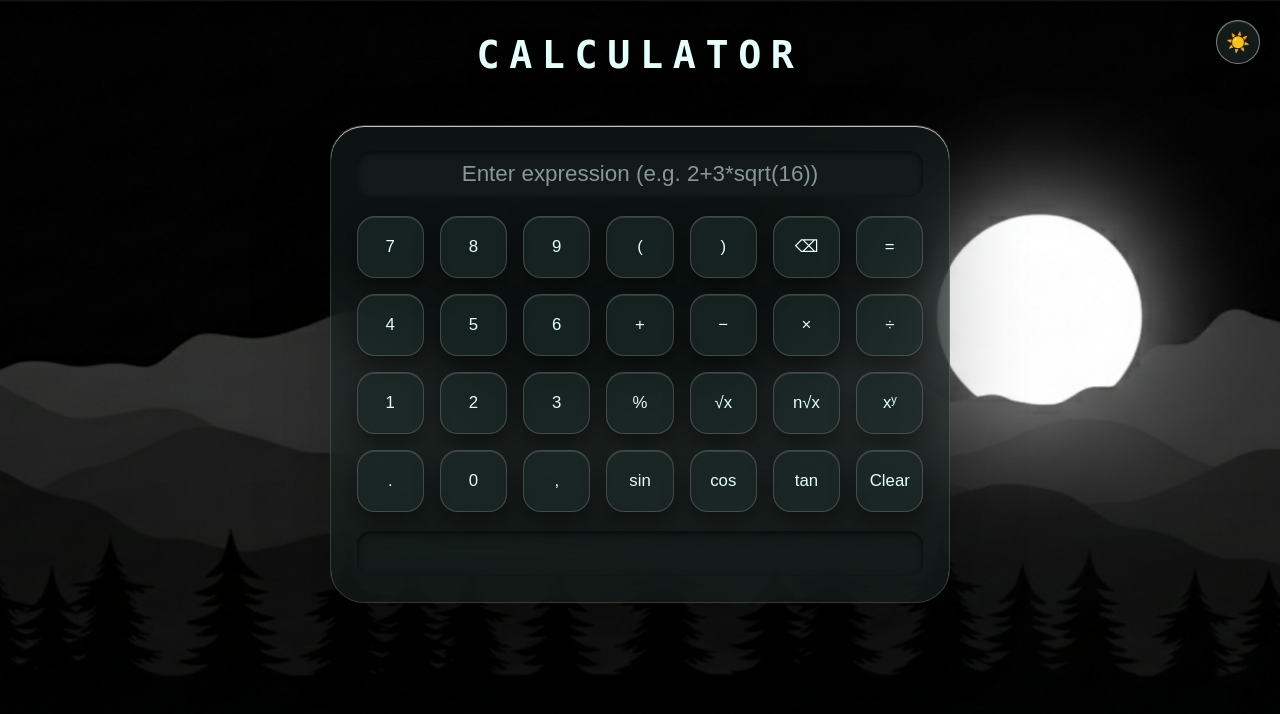
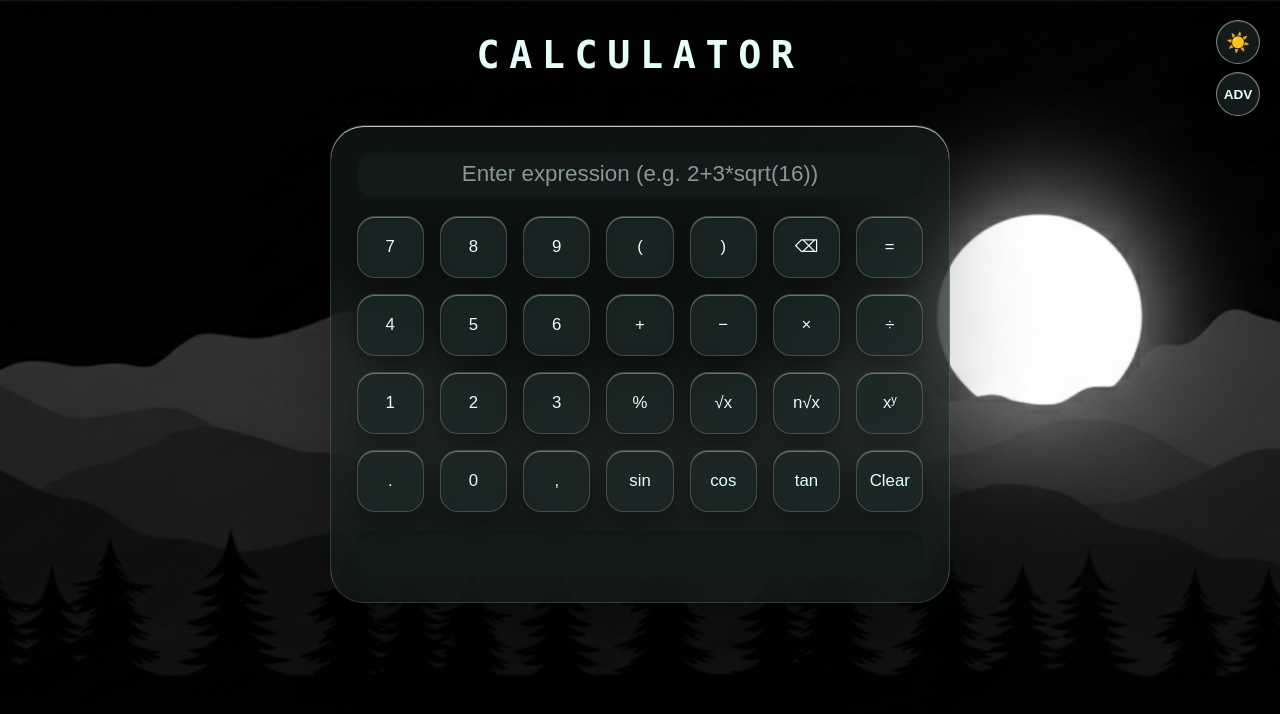
Before and after one commit to rajeswar-tammisetti/calculator, a plain HTML site: page index.html in a window 1280 px wide. Both pictures are taken after a click on the button "Toggle dark mode". Drawn offline with Linux system fonts and the light colour scheme.

Commit message:
fix-dark

```diff
--- a/index.html
+++ b/index.html
@@ -13,6 +13,7 @@
 
     <div id="cal-body">
 
+      <!-- Input -->
       <div id="inputs">
         <input
           type="text"
@@ -21,11 +22,15 @@
         />
       </div>
 
+      <!-- Buttons -->
       <div id="buttons">
+
+        <!-- ROW 1 -->
         <button onclick="insert('7')">7</button>
         <button onclick="insert('8')">8</button>
         <button onclick="insert('9')">9</button>
 
+        <!-- ROW 2 -->
         <button onclick="insert('(')">(</button>
         <button onclick="insert(')')">)</button>
         <button onclick="backspace()" class="backspace">⌫</button>
@@ -36,6 +41,7 @@
         <button onclick="insert('+')">+</button>
         <button onclick="insert('-')">−</button>
 
+        <!-- ROW 3 -->
 
         <button onclick="insert('*')">×</button>
         <button onclick="insert('/')">÷</button>
@@ -54,8 +60,11 @@
         <button onclick="insert('tan(')">tan</button>
         <button onclick="clearCalc()" class="clear">Clear</button>
 
+        <!-- ROW 4 -->
 
       </div>
+
+      <!-- Result -->
       <div id="result-body">
         <input type="text" id="result" disabled />
       </div>
@@ -63,6 +72,8 @@
     </div>
   </div>
 <button id="theme-toggle" aria-label="Toggle dark mode">🌙</button>
+<button id="adv-link" aria-label="Advanced Calculator">ADV</button>
+
 
   <script src="script.js"></script>
 </body>
--- a/script.js
+++ b/script.js
@@ -34,10 +34,12 @@ function backspace() {
 }
 
 
-
-
-
-
+document.getElementById("adv-link").addEventListener("click", () => {
+  window.open(
+    "https://rajeswar-tammisetti.github.io/advance_calculator/",
+    "_blank"
+  );
+});
 
 const toggle = document.getElementById("theme-toggle");
 
--- a/style.css
+++ b/style.css
@@ -1,3 +1,4 @@
+
 * {
   box-sizing: border-box;
 }
@@ -8,6 +9,7 @@ html, body {
   min-height: 100%;
   font-family: Consolas, "Courier New", monospace;
 }
+
 
 body {
   display: grid;
@@ -20,8 +22,9 @@ body {
 
 body.dark {
   background: url(cal_body_dark.png) center / cover no-repeat fixed;
-  color: #e6fffa;
 }
+
+
 
 #cal {
   width: 620px;
@@ -31,6 +34,7 @@ body.dark {
   gap: 1rem;
 }
 
+
 #title-card {
   color: white;
   letter-spacing: 0.25em;
@@ -38,12 +42,8 @@ body.dark {
   text-shadow: 0 4px 10px rgba(0,0,0,0.35);
 }
 
-body.dark #title-card {
-  color: #e6fffa;
-  text-shadow: 0 4px 14px rgba(0,0,0,0.8);
-}
-
 #cal-body {
+  position: relative;
   width: 100%;
   padding: 1.6rem;
   display: flex;
@@ -60,12 +60,12 @@ body.dark #title-card {
   box-shadow:
     0 40px 80px rgba(0,0,0,0.22),
     inset 0 1px 0 rgba(255,255,255,0.75);
+
+
+  transition: transform 0.15s ease-out;
+  will-change: transform;
 }
 
-body.dark #cal-body {
-  background: rgba(25, 35, 34, 0.55);
-  border: 1px solid rgba(255,255,255,0.15);
-}
 
 #inputs input,
 #result {
@@ -82,16 +82,6 @@ body.dark #cal-body {
   box-shadow: inset 0 2px 4px rgba(0,0,0,0.2);
 }
 
-body.dark #inputs input,
-body.dark #result {
-  background: rgba(20, 28, 27, 0.85);
-  color: #e6fffa;
-  box-shadow: inset 0 2px 6px rgba(0,0,0,0.6);
-}
-
-body.dark input::placeholder {
-  color: rgba(230,255,250,0.55);
-}
 
 #buttons {
   display: grid;
@@ -102,71 +92,47 @@ body.dark input::placeholder {
 #buttons button {
   height: 62px;
   border-radius: 18px;
-  border: 1px solid rgba(255,255,255,0.5);
 
   background: rgba(255,255,255,0.14);
   backdrop-filter: blur(28px) saturate(190%);
   -webkit-backdrop-filter: blur(28px) saturate(190%);
-
   color: #003b36;
   font-size: 1.05rem;
   font-weight: 500;
 
+  background: rgba(0,0,0,0.15);
+  backdrop-filter: blur(10px);
+
+  border: 1px solid rgba(255, 255, 255, 0.24);
   box-shadow:
-    0 12px 28px rgba(0,0,0,0.12),
-    inset 0 1px 0 rgba(255,255,255,0.7);
+      0 10px 20px rgba(0,0,0,0.28),
+      inset 0 1px 0 rgba(255,255,255,0.35);
 
-  transition:
-    transform 0.12s ease,
-    box-shadow 0.12s ease;
+  transition: transform 0.25s ease, box-shadow 0.25s ease;
 }
 
+
+
 #buttons button:hover {
-  transform: translateY(-2px);
-  box-shadow:
-    0 14px 28px rgba(0,0,0,0.25),
-    inset 0 1px 0 rgba(255,255,255,0.8);
+    transform: translateY(-4px);
+    box-shadow: 0 6px 14px rgba(0,0,0,0.5);
 }
 
 #buttons button:active {
   transform: translateY(1px);
   background: rgba(255,255,255,0.35);
-  box-shadow: inset 0 6px 10px rgba(0,0,0,0.28);
+  box-shadow:
+    inset 0 6px 10px rgba(0,0,0,0.28);
 }
 
-/* Dark buttons */
-body.dark #buttons button {
-  color: #e6fffa;
-  background: rgba(30, 45, 42, 0.55);
-  border: 1px solid rgba(255,255,255,0.18);
-
-  box-shadow:
-    0 10px 26px rgba(0,0,0,0.45),
-    inset 0 1px 0 rgba(255,255,255,0.12);
-}
-
-body.dark #buttons button:hover {
-  background: rgba(40, 60, 56, 0.7);
-}
 
 .equals {
-  background: rgba(200,255,240,0.35);
+  background: rgba(200, 255, 240, 0.35);
 }
 
 .clear {
-  background: rgba(255,210,210,0.32);
+  background: rgba(255, 210, 210, 0.32);
 }
-
-body.dark .equals {
-  background: rgba(40,120,100,0.65);
-  color: #eafff9;
-}
-
-body.dark .clear {
-  background: rgba(120,40,40,0.6);
-  color: #ffecec;
-}
-
 #theme-toggle {
   position: fixed;
   top: 20px;
@@ -192,14 +158,103 @@ body.dark .clear {
     0 10px 25px rgba(0,0,0,0.25),
     inset 0 1px 0 rgba(255,255,255,0.6);
 }
+body.dark #theme-toggle {
+  background: rgba(30, 45, 42, 0.6);
+  color: #e6fffa;
 
-body.dark #theme-toggle {
-  background: rgba(30,45,42,0.6);
-  color: #e6fffa;
   box-shadow:
     0 14px 30px rgba(0,0,0,0.6),
     inset 0 1px 0 rgba(255,255,255,0.15);
 }
+
+
+#adv-link {
+  position: fixed;
+  top: 72px;
+  right: 20px;
+  z-index: 999;
+
+  width: 44px;
+  height: 44px;
+  border-radius: 50%;
+
+  background: rgba(255,255,255,0.22);
+  backdrop-filter: blur(18px) saturate(160%);
+  -webkit-backdrop-filter: blur(18px) saturate(160%);
+
+  border: 1px solid rgba(255,255,255,0.45);
+
+  font-size: 0.85rem;
+  font-weight: 600;
+  cursor: pointer;
+
+  color: #003b36;
+
+  box-shadow:
+    0 10px 25px rgba(0,0,0,0.25),
+    inset 0 1px 0 rgba(255,255,255,0.6);
+}
+
+body.dark #adv-link {
+  background: rgba(30, 45, 42, 0.6);
+  color: #e6fffa;
+
+  box-shadow:
+    0 14px 30px rgba(0,0,0,0.6),
+    inset 0 1px 0 rgba(255,255,255,0.15);
+}
+
+
+
+body.dark {
+  color: #e6fffa;
+}
+
+
+body.dark #title-card {
+  color: #e6fffa;
+}
+
+
+body.dark #cal-body {
+  background: rgba(25, 35, 34, 0.55);
+  border: 1px solid rgba(255,255,255,0.15);
+}
+
+
+body.dark #inputs input,
+body.dark #result {
+  background: rgba(20, 28, 27, 0.9);
+  color: #e6fffa;
+}
+
+
+body.dark input::placeholder {
+  color: rgba(230, 255, 250, 0.55);
+}
+
+
+body.dark #buttons button {
+  color: #e6fffa;
+  background: rgba(30, 45, 42, 0.55);
+  border-color: rgba(255,255,255,0.18);
+}
+
+
+body.dark .equals {
+  background: rgba(50, 130, 110, 0.65);
+  color: #eafff9;
+}
+
+body.dark .clear {
+  background: rgba(120, 45, 45, 0.6);
+  color: #ffecec;
+}
+
+
+
+
+
 
 
 @media (max-width: 900px) {
@@ -216,7 +271,7 @@ body.dark #theme-toggle {
   }
 }
 
-/* Phones */
+
 @media (max-width: 600px) {
   body {
     background-attachment: scroll;
@@ -253,7 +308,7 @@ body.dark #theme-toggle {
   }
 }
 
-/* Small phones */
+
 @media (max-width: 380px) {
   #buttons button {
     height: 48px;
```
